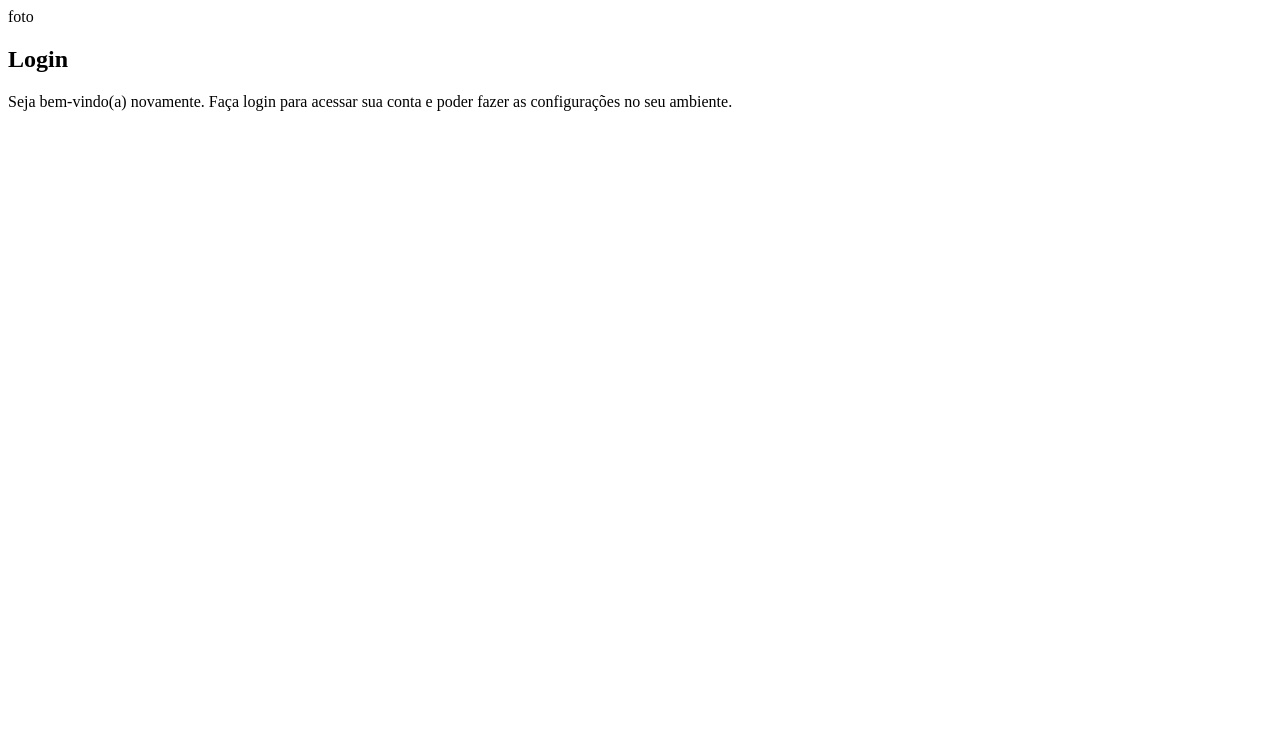
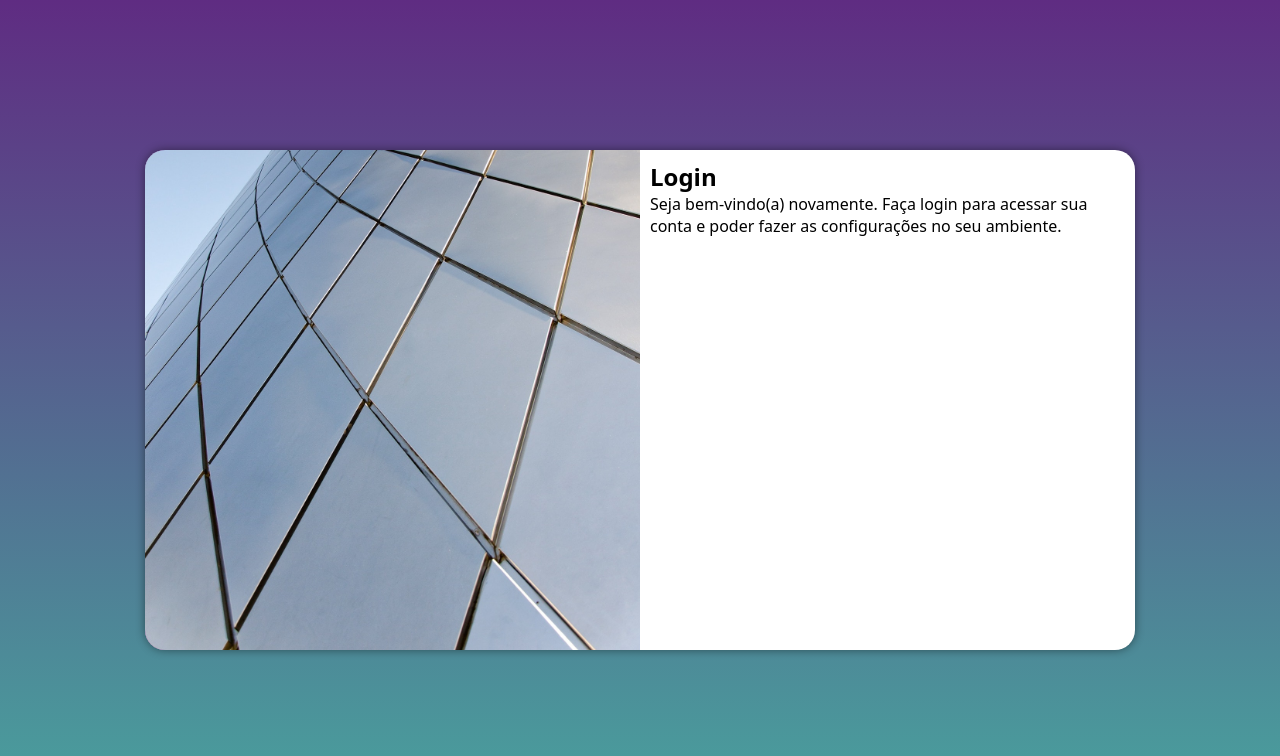
Before and after one commit to fernandosaviogo/Projeto-login, a plain HTML site: page index.html in a window 1280 px wide. Drawn offline with Linux system fonts and the light colour scheme.

Commit message:
atualização tela de login

```diff
--- /dev/null
+++ b/estilos/media-query.css
@@ -0,0 +1,55 @@
+@charset "UTF-8";
+
+/*  Typical Device Breackpoints
+----------------------------------
+Pequenas Telas: até 600px
+Celular: de 600px até 768px
+Tablet: 768px até 992px
+Desktop: 992px até 1200px
+Grandes Telas: acima de 1200px
+*/
+
+@media screen and (min-width: 768px) and (max-width: 992px) {
+
+    body {
+        background-image: linear-gradient(to top, #49a09d, #5f2c82);
+    }
+
+    section#login {
+        width: 80vw;
+    }
+
+
+    section#login > div#imagem {
+        float: left;
+        width: 30%;
+        height: 100%;
+    }
+
+    section#login > div#formulario {
+        float: right;
+        width: 70%;
+    }
+}
+
+@media screen and (min-width: 950px) {
+
+    body {
+        background-image: linear-gradient(to top, #49a09d, #5f2c82);
+    }
+
+    section#login {
+       width: 990px;
+    }
+
+    section#login > div#imagem {
+        float: left;
+        width: 50%;
+        height: 100%;
+    }
+
+    section#login > div#formulario {
+        float: right;
+        width: 50%;
+    }
+}
--- a/estilos/style.css
+++ b/estilos/style.css
@@ -5,3 +5,52 @@
     verde: #49a09d
     Lilás: #5f2c82
 */
+
+* {
+    font-family: system-ui, -apple-system, BlinkMacSystemFont, 'Segoe UI', Roboto, Oxygen, Ubuntu, Cantarell, 'Open Sans', 'Helvetica Neue', sans-serif;
+    padding: 0px;
+    margin: 0px;
+    box-sizing: border-box;
+}
+
+body, html {
+    background-color: #5f2c82;
+    height: 100vh;
+    width: 100vw;
+}
+
+main {
+    position: relative;
+    height: 100vh;
+    width: 100vw;
+}
+
+section#login {
+    position: absolute;
+    top: 50%;
+    left: 50%;
+    transform: translate(-50%, -50%);
+    overflow: hidden; /* Oculta tudo que estiver fora da seção */
+
+    background-color: white;
+    width: 250px;
+    height: 500px;
+    border-radius: 20px;
+    box-shadow: 0px 0px 10px rgba(0, 0, 0, 0.452);
+
+    transition: width .3s, height .3s;
+    transition-timing-function: ease;
+}
+
+section#login > div#imagem {
+    display: block;
+    background: #5f2c82 url(../imagens/pexels-pixabay-273750.jpg) no-repeat;
+    background-size: cover;
+    background-position: left bottom;
+    height: 200px;
+}
+
+section#login > div#formulario {
+    padding: 10px;
+    display: block;
+}
--- a/index.html
+++ b/index.html
@@ -6,12 +6,13 @@
     <meta name="viewport" content="width=device-width, initial-scale=1.0">
     <title>Login</title>
     <link rel="stylesheet" href="estilos/style.css">
+    <link rel="stylesheet" href="estilos/media-query.css">
 </head>
 <body>
     <main>
         <section id="login">
             <div id="imagem">
-                foto
+                <!--Aqui vai a imagem nos CSS-->
             </div>
 
             <div id="formulario">
```
